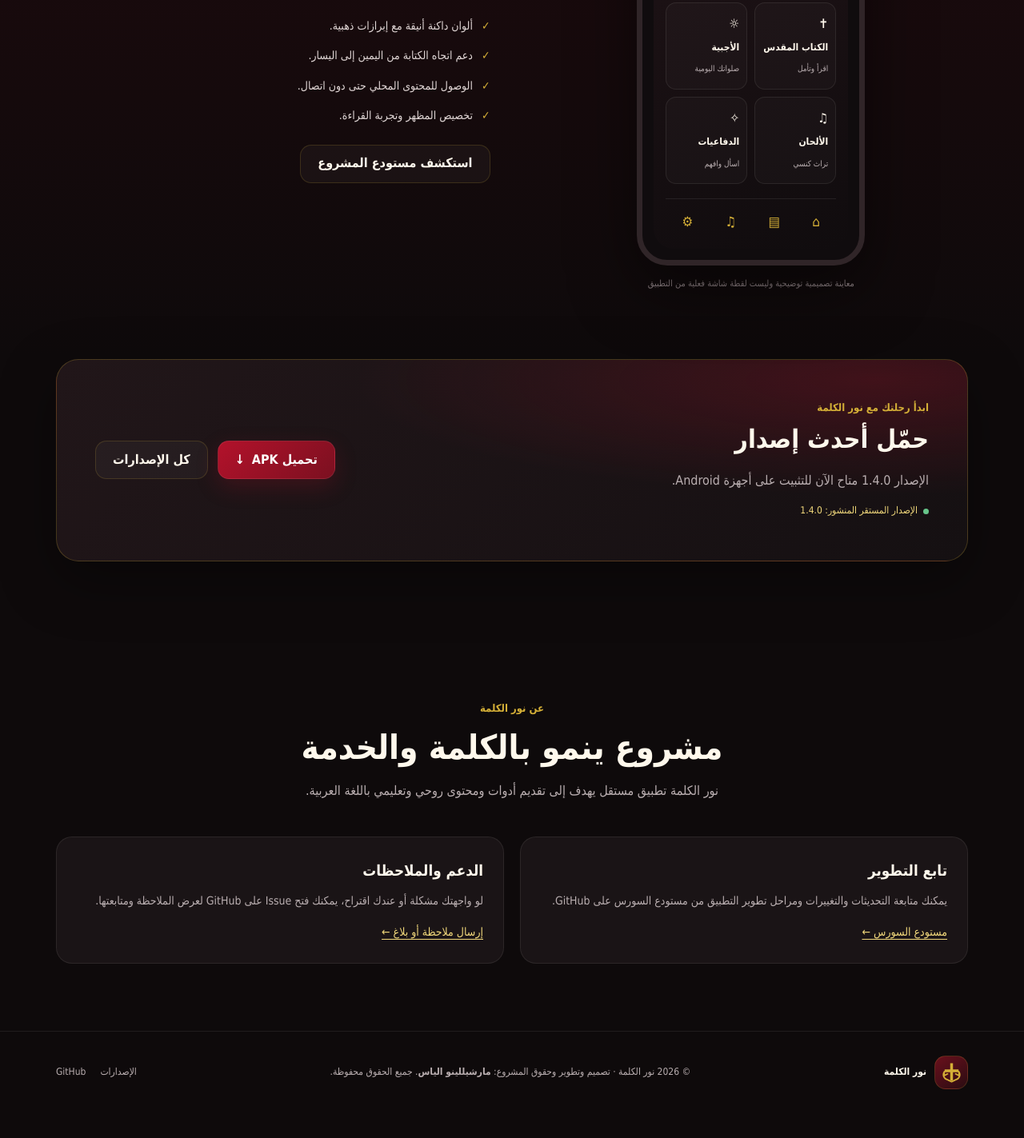
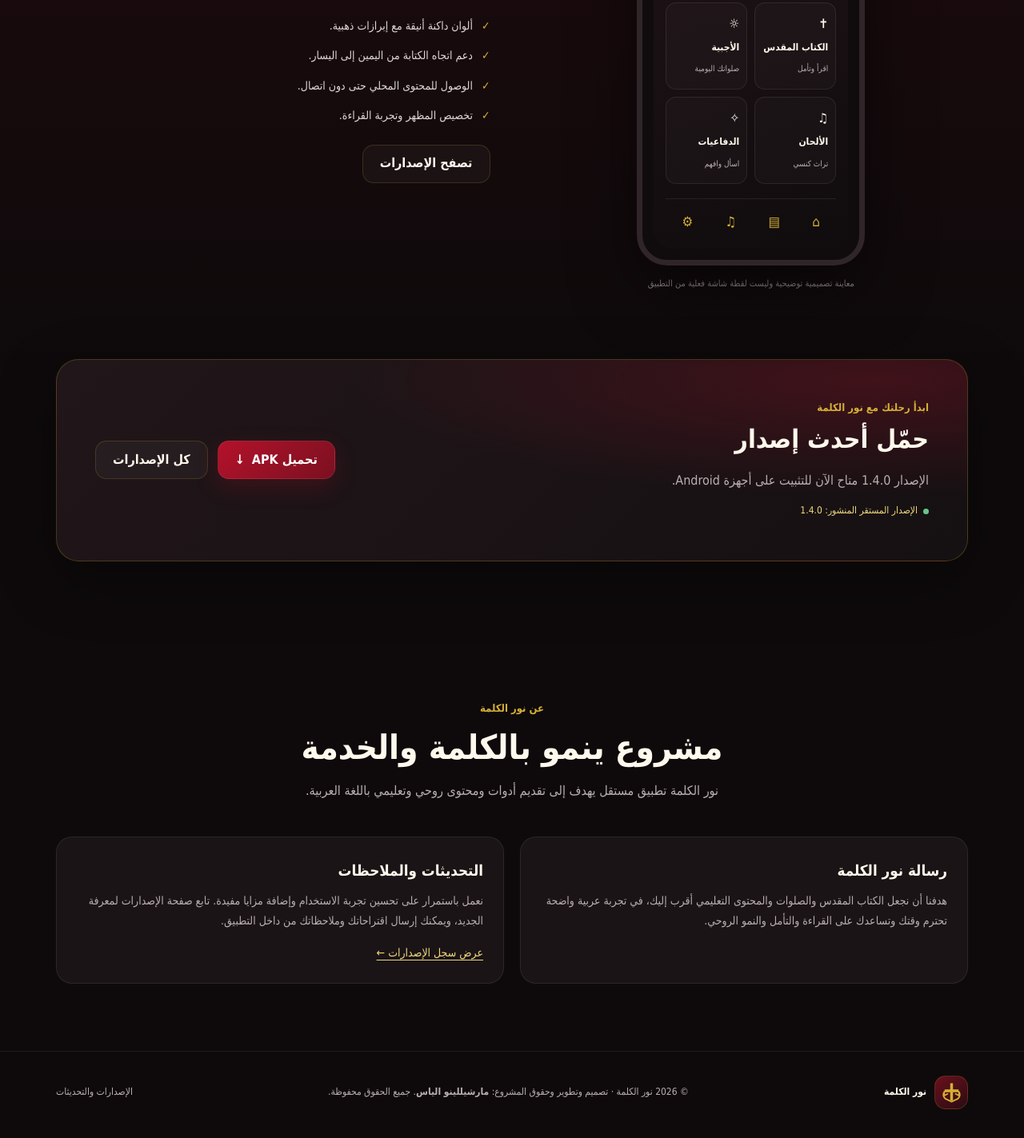
Before and after one commit to yguygyuguyuguy/noor-el-kelma-website, a plain HTML site: page index.html in a window 1280 px wide. Shown: the part 1994-3417 px from the top of the page at 80% size. Before the commit the page ends 3392 px from the top, so only its background shows below. Drawn offline with Linux system fonts and the light colour scheme.

Commit message:
fix: remove private source links and improve about section

```diff
--- a/index.html
+++ b/index.html
@@ -100,7 +100,7 @@
         <h2>مساحة هادئة،<br>من غير تعقيد.</h2>
         <p>اتصمّم نور الكلمة علشان يجمع الأقسام الروحية والتعليمية في واجهة واحدة، بهوية قرمزية وذهبية، ودعم كامل للغة العربية.</p>
         <ul class="check-list"><li>ألوان داكنة أنيقة مع إبرازات ذهبية.</li><li>دعم اتجاه الكتابة من اليمين إلى اليسار.</li><li>الوصول للمحتوى المحلي حتى دون اتصال.</li><li>تخصيص المظهر وتجربة القراءة.</li></ul>
-        <a class="btn btn-secondary" href="https://github.com/yguygyuguyuguy/noor-al-kalima-private">استكشف مستودع المشروع</a>
+        <a class="btn btn-secondary" href="https://github.com/yguygyuguyuguy/noor-al-kalima-updates/releases">تصفح الإصدارات</a>
       </div>
     </div>
   </section>
@@ -119,8 +119,8 @@
     <div class="wrap">
       <div class="section-head"><div class="kicker">عن نور الكلمة</div><h2>مشروع ينمو بالكلمة والخدمة</h2><p>نور الكلمة تطبيق مستقل يهدف إلى تقديم أدوات ومحتوى روحي وتعليمي باللغة العربية.</p></div>
       <div class="about-grid">
-        <article class="about-card"><h3>تابع التطوير</h3><p>يمكنك متابعة التحديثات والتغييرات ومراحل تطوير التطبيق من مستودع السورس على GitHub.</p><p style="margin-top:14px"><a href="https://github.com/yguygyuguyuguy/noor-al-kalima-private">مستودع السورس ←</a></p></article>
-        <article class="about-card"><h3>الدعم والملاحظات</h3><p>لو واجهتك مشكلة أو عندك اقتراح، يمكنك فتح Issue على GitHub لعرض الملاحظة ومتابعتها.</p><p style="margin-top:14px"><a href="https://github.com/yguygyuguyuguy/noor-al-kalima-private/issues">إرسال ملاحظة أو بلاغ ←</a></p></article>
+        <article class="about-card"><h3>رسالة نور الكلمة</h3><p>هدفنا أن نجعل الكتاب المقدس والصلوات والمحتوى التعليمي أقرب إليك، في تجربة عربية واضحة تحترم وقتك وتساعدك على القراءة والتأمل والنمو الروحي.</p></article>
+        <article class="about-card"><h3>التحديثات والملاحظات</h3><p>نعمل باستمرار على تحسين تجربة الاستخدام وإضافة مزايا مفيدة. تابع صفحة الإصدارات لمعرفة الجديد، ويمكنك إرسال اقتراحاتك وملاحظاتك من داخل التطبيق.</p><p style="margin-top:14px"><a href="https://github.com/yguygyuguyuguy/noor-al-kalima-updates/releases">عرض سجل الإصدارات ←</a></p></article>
       </div>
     </div>
   </section>
@@ -128,7 +128,7 @@
 <footer><div class="wrap footer-row">
   <div class="footer-brand"><span class="brand-mark"><svg viewBox="0 0 100 100" aria-hidden="true"><path fill="#D4AF37" d="M44 12h12v27h24v12H56v37H44V51H20V39h24z"/><path fill="none" stroke="#D4AF37" stroke-width="6" stroke-linecap="round" stroke-linejoin="round" d="M19 48C9 63 17 80 34 84l16 8 16-8c17-4 25-21 15-36M19 48l-2 18 16-8M81 48l2 18-16-8"/></svg></span>نور الكلمة</div>
   <div>© <span id="year"></span> نور الكلمة · تصميم وتطوير وحقوق المشروع: <strong>مارشيللينو الياس</strong>. جميع الحقوق محفوظة.</div>
-  <div class="footer-links"><a href="https://github.com/yguygyuguyuguy/noor-al-kalima-updates/releases">الإصدارات</a><a href="https://github.com/yguygyuguyuguy/noor-al-kalima-private">GitHub</a></div>
+  <div class="footer-links"><a href="https://github.com/yguygyuguyuguy/noor-al-kalima-updates/releases">الإصدارات والتحديثات</a></div>
 </div></footer>
 <script>
   const menuBtn=document.getElementById('menuBtn');
```
